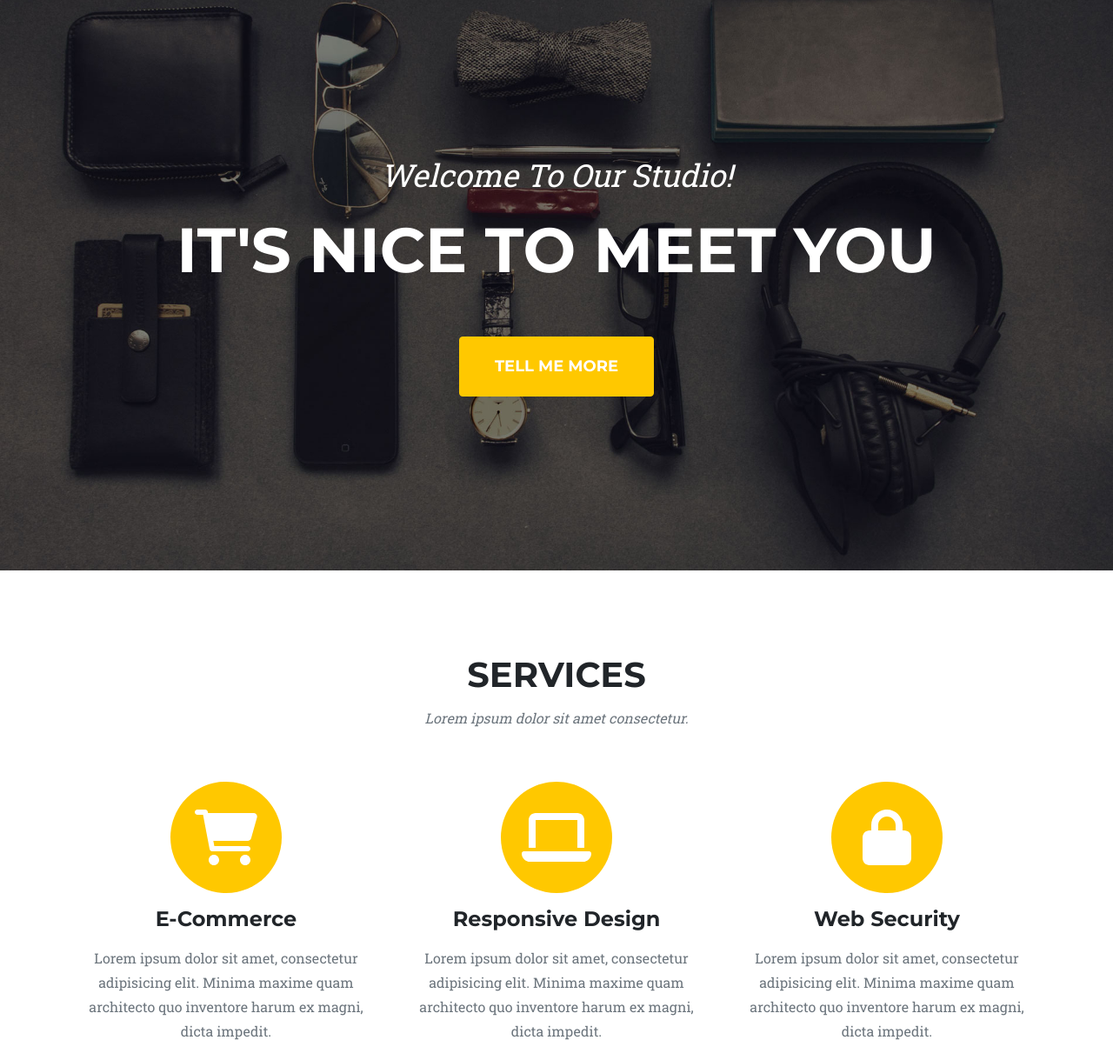
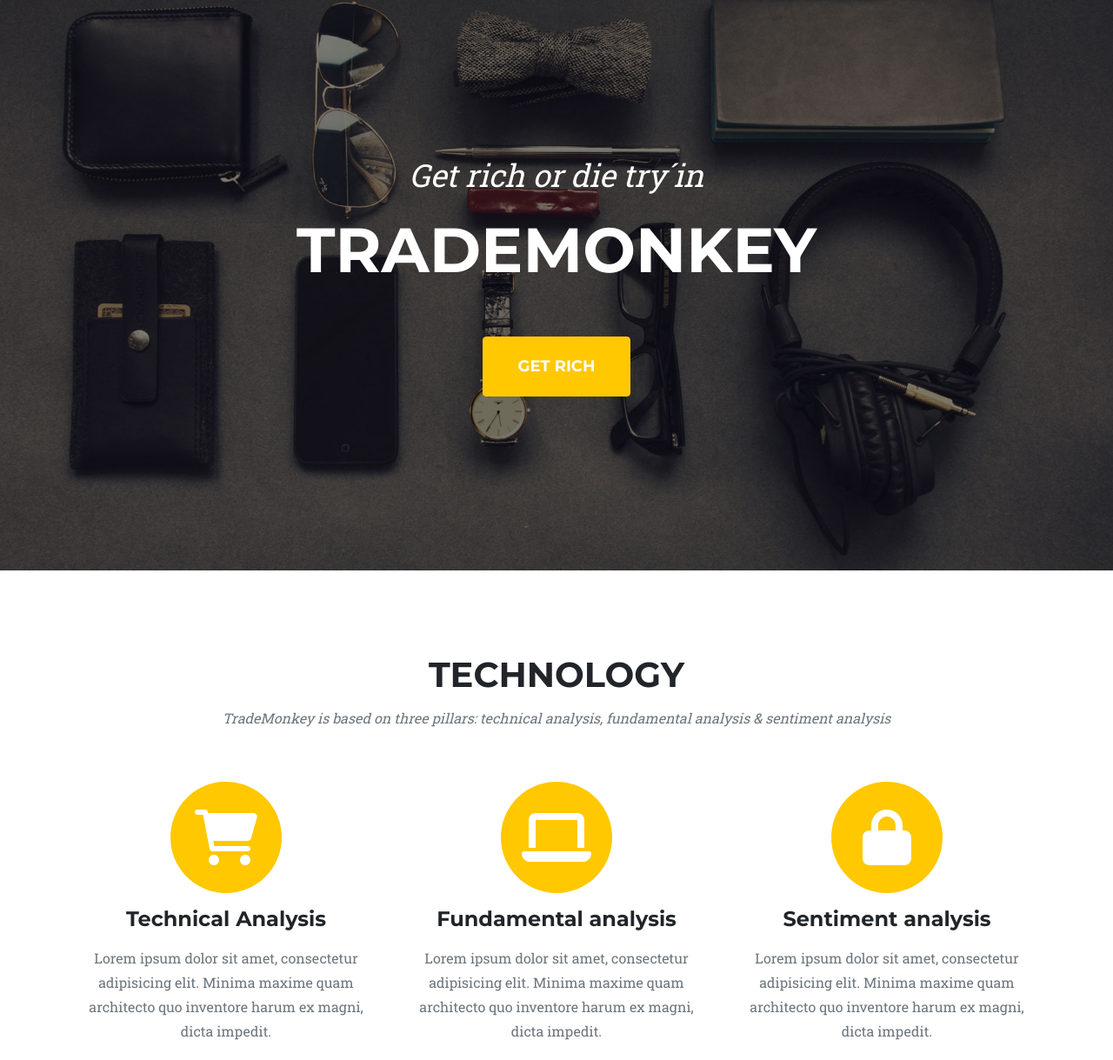
Before and after one commit to mbounz/testpage.github.io, a plain HTML site: page index.html in a window 1280 px wide. Shown: the part 89-1308 px from the top of the page at 87% size. Drawn offline with nearby package versions, Linux system fonts and the light colour scheme.

Commit message:
Adjustment

```diff
--- a/index.html
+++ b/index.html
@@ -39,17 +39,17 @@
         <!-- Masthead-->
         <header class="masthead">
             <div class="container">
-                <div class="masthead-subheading">Welcome To Our Studio!</div>
-                <div class="masthead-heading text-uppercase">It's Nice To Meet You</div>
-                <a class="btn btn-primary btn-xl text-uppercase" href="#services">Tell Me More</a>
+                <div class="masthead-subheading">Get rich or die try´in</div>
+                <div class="masthead-heading text-uppercase">TradeMonkey</div>
+                <a class="btn btn-primary btn-xl text-uppercase" href="#services">Get rich</a>
             </div>
         </header>
         <!-- Services-->
         <section class="page-section" id="services">
             <div class="container">
                 <div class="text-center">
-                    <h2 class="section-heading text-uppercase">Services</h2>
-                    <h3 class="section-subheading text-muted">Lorem ipsum dolor sit amet consectetur.</h3>
+                    <h2 class="section-heading text-uppercase">Technology</h2>
+                    <h3 class="section-subheading text-muted">TradeMonkey is based on three pillars: technical analysis, fundamental analysis & sentiment analysis</h3>
                 </div>
                 <div class="row text-center">
                     <div class="col-md-4">
@@ -57,7 +57,7 @@
                             <i class="fas fa-circle fa-stack-2x text-primary"></i>
                             <i class="fas fa-shopping-cart fa-stack-1x fa-inverse"></i>
                         </span>
-                        <h4 class="my-3">E-Commerce</h4>
+                        <h4 class="my-3">Technical Analysis</h4>
                         <p class="text-muted">Lorem ipsum dolor sit amet, consectetur adipisicing elit. Minima maxime quam architecto quo inventore harum ex magni, dicta impedit.</p>
                     </div>
                     <div class="col-md-4">
@@ -65,7 +65,7 @@
                             <i class="fas fa-circle fa-stack-2x text-primary"></i>
                             <i class="fas fa-laptop fa-stack-1x fa-inverse"></i>
                         </span>
-                        <h4 class="my-3">Responsive Design</h4>
+                        <h4 class="my-3">Fundamental analysis</h4>
                         <p class="text-muted">Lorem ipsum dolor sit amet, consectetur adipisicing elit. Minima maxime quam architecto quo inventore harum ex magni, dicta impedit.</p>
                     </div>
                     <div class="col-md-4">
@@ -73,7 +73,7 @@
                             <i class="fas fa-circle fa-stack-2x text-primary"></i>
                             <i class="fas fa-lock fa-stack-1x fa-inverse"></i>
                         </span>
-                        <h4 class="my-3">Web Security</h4>
+                        <h4 class="my-3">Sentiment analysis</h4>
                         <p class="text-muted">Lorem ipsum dolor sit amet, consectetur adipisicing elit. Minima maxime quam architecto quo inventore harum ex magni, dicta impedit.</p>
                     </div>
                 </div>
@@ -253,7 +253,7 @@
                     <div class="col-lg-4">
                         <div class="team-member">
                             <img class="mx-auto rounded-circle" src="assets/img/team/1.jpg" alt="..." />
-                            <h4>Parveen Anand</h4>
+                            <h4>Chris Noack</h4>
                             <p class="text-muted">Lead Designer</p>
                             <a class="btn btn-dark btn-social mx-2" href="#!" aria-label="Parveen Anand Twitter Profile"><i class="fab fa-twitter"></i></a>
                             <a class="btn btn-dark btn-social mx-2" href="#!" aria-label="Parveen Anand Facebook Profile"><i class="fab fa-facebook-f"></i></a>
@@ -263,7 +263,7 @@
                     <div class="col-lg-4">
                         <div class="team-member">
                             <img class="mx-auto rounded-circle" src="assets/img/team/2.jpg" alt="..." />
-                            <h4>Diana Petersen</h4>
+                            <h4>Christina Noack</h4>
                             <p class="text-muted">Lead Marketer</p>
                             <a class="btn btn-dark btn-social mx-2" href="#!" aria-label="Diana Petersen Twitter Profile"><i class="fab fa-twitter"></i></a>
                             <a class="btn btn-dark btn-social mx-2" href="#!" aria-label="Diana Petersen Facebook Profile"><i class="fab fa-facebook-f"></i></a>
@@ -273,7 +273,7 @@
                     <div class="col-lg-4">
                         <div class="team-member">
                             <img class="mx-auto rounded-circle" src="assets/img/team/3.jpg" alt="..." />
-                            <h4>Larry Parker</h4>
+                            <h4>Christian Noack</h4>
                             <p class="text-muted">Lead Developer</p>
                             <a class="btn btn-dark btn-social mx-2" href="#!" aria-label="Larry Parker Twitter Profile"><i class="fab fa-twitter"></i></a>
                             <a class="btn btn-dark btn-social mx-2" href="#!" aria-label="Larry Parker Facebook Profile"><i class="fab fa-facebook-f"></i></a>
```
